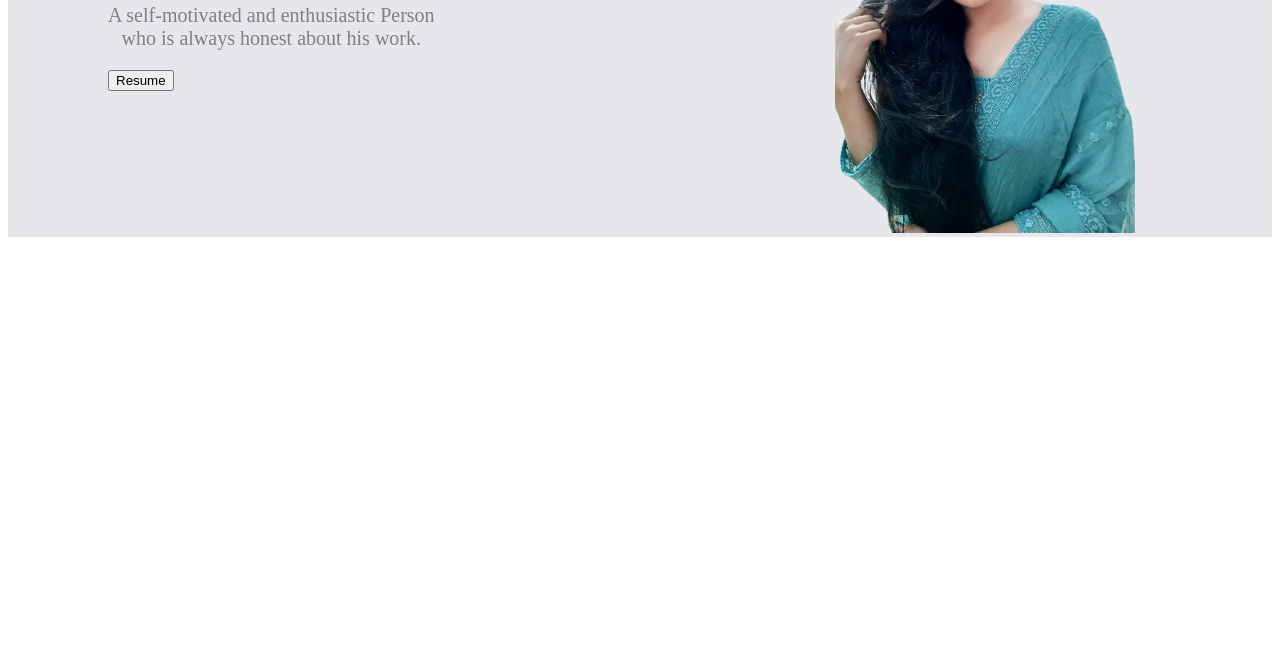
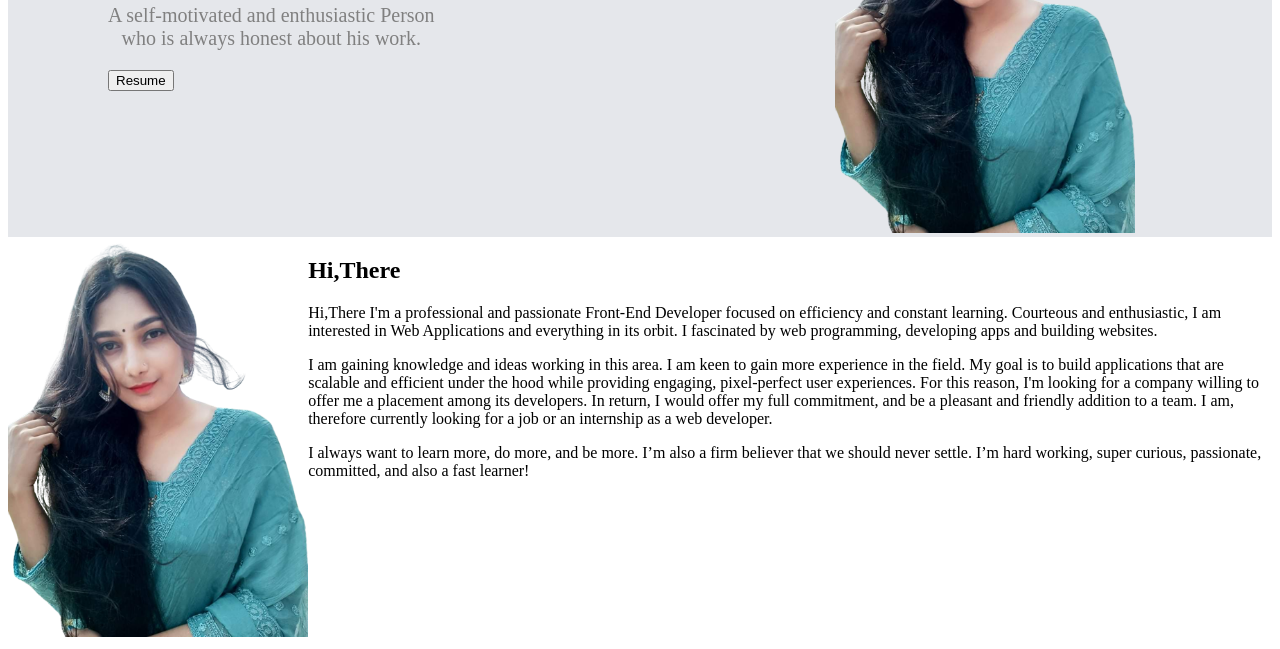
Before and after one commit to sadiazafrin123/My-Portfolio, a plain HTML site: page index.html in a window 1280 px wide. Shown: the part 245-894 px from the top of the page. Before the commit the page ends 800 px from the top, so only its background shows below. Drawn offline with Linux system fonts and the light colour scheme.

Commit message:
second section structure complete

```diff
--- a/index.html
+++ b/index.html
@@ -1,32 +1,62 @@
 <!DOCTYPE html>
 <html lang="en">
   <head>
-    <meta charset="UTF-8">
-    <meta name="viewport" content="width=device-width, initial-scale=1.0">
+    <meta charset="UTF-8" />
+    <meta name="viewport" content="width=device-width, initial-scale=1.0" />
     <title>zafrin muni</title>
-    <link rel="stylesheet" href="style.css">
+    <link rel="stylesheet" href="style.css" />
   </head>
   <body>
     <!-- first section -->
     <section class="first-section">
-
       <!-- left side  -->
       <div class="first-div">
         <h3>WELCOME TO MY WORLD</h3>
         <h2>Hi,I'm Zafrin</h2>
-            <p>A self-motivated and enthusiastic Person
-                <br>
-                who is always honest about his work.</p>
+        <p>
+          A self-motivated and enthusiastic Person
+          <br />
+          who is always honest about his work.
+        </p>
         <button>Resume</button>
       </div>
       <!-- right side -->
       <div class="second-div">
-            <img src="img/profile.png" alt="">
+        <img src="img/profile.png" alt="" />
       </div>
-
-
-
-
+    </section>
+    <!-- first section end -->
+    <!-- second section -->
+    <section class="second-section">
+      <!-- left side -->
+      <div class="second-first-div">
+        <img src="/img/profile.png" alt="" />
+      </div>
+      <!-- right side -->
+      <div class="second-second-div">
+        <h2>Hi,There</h2>
+        <p>
+          Hi,There I'm a professional and passionate Front-End Developer focused
+          on efficiency and constant learning. Courteous and enthusiastic, I am
+          interested in Web Applications and everything in its orbit. I
+          fascinated by web programming, developing apps and building websites.
+        </p>
+        <p>
+          I am gaining knowledge and ideas working in this area. I am keen to
+          gain more experience in the field. My goal is to build applications
+          that are scalable and efficient under the hood while providing
+          engaging, pixel-perfect user experiences. For this reason, I'm looking
+          for a company willing to offer me a placement among its developers. In
+          return, I would offer my full commitment, and be a pleasant and
+          friendly addition to a team. I am, therefore currently looking for a
+          job or an internship as a web developer.
+        </p>
+        <p>
+          I always want to learn more, do more, and be more. I’m also a firm
+          believer that we should never settle. I’m hard working, super curious,
+          passionate, committed, and also a fast learner!
+        </p>
+      </div>
     </section>
   </body>
 </html>
--- a/style.css
+++ b/style.css
@@ -33,3 +33,14 @@ padding-top: 50px;
 .second-div{
     padding-left: 400px;
 }
+/* second section */
+.second-section{
+    display: flex;
+
+}
+.second-second-div{
+
+}
+.second-first-div{
+
+}
```
Lines whose indentation alone changed are shown as unchanged.
